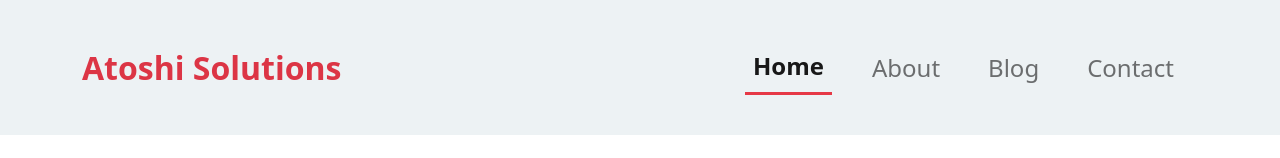
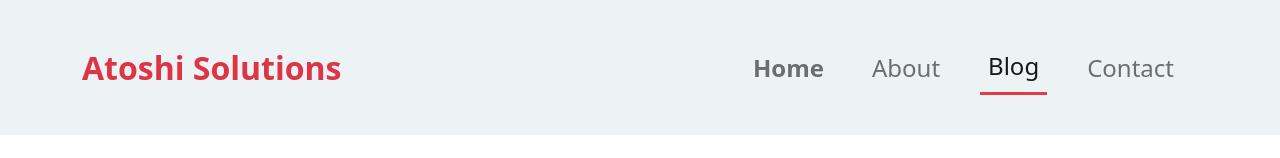
Before and after one commit to samsmusa/Atoshi, a plain HTML site: page blog.html in a window 1280 px wide. Shown: the top 158 px of the page. Drawn offline with nearby package versions, Linux system fonts and the light colour scheme.

Commit message:
musa-3rd

```diff
--- a/blog.html
+++ b/blog.html
@@ -24,13 +24,13 @@
               <div class="collapse navbar-collapse justify-content-end" id="navbarNav">
                 <ul class="navbar-nav align-items-center">
                   <li class="nav-item p-3">
-                    <a class="nav-link fw-bold fs-4 active" aria-current="page" href="index.html">Home</a>
+                    <a class="nav-link fw-bold fs-4 " aria-current="page" href="index.html">Home</a>
                   </li>
                   <li class="nav-item p-3">
                     <a class="nav-link fs-4" href="#">About</a>
                   </li>
                   <li class="nav-item p-3">
-                    <a class="nav-link fs-4" href="blog.html">Blog</a>
+                    <a class="nav-link fs-4 active" href="blog.html">Blog</a>
                   </li>
                   <li class="nav-item p-3">
                     <a class="nav-link fs-4" href="#">Contact</a>
```
